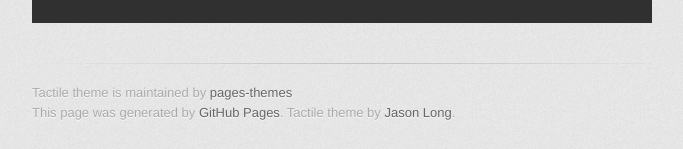
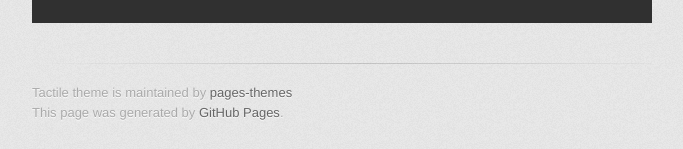
Before and after one commit to pages-themes/tactile, a Jekyll site: the page built from index.md, in a window 1280 px wide and 900 px high, scrolled down 2697 px. Shown: the part 748-897 px from the top of the window, without its empty margins (298-981 px from the left). Built offline with Jekyll 4.4.1, drawn with Linux system fonts in a browser that asks for light colours; some web fonts are replaced.

```diff
--- a/_layouts/default.html
+++ b/_layouts/default.html
@@ -39,7 +39,7 @@
         {% if site.github.is_project_page %}
           {{ site.title | default: site.github.repository_name }} is maintained by <a href="{{ site.github.owner_url }}">{{ site.github.owner_name }}</a><br>
         {% endif %}
-          This page was generated by <a href="https://pages.github.com">GitHub Pages</a>. Tactile theme by <a href="https://twitter.com/jasonlong">Jason Long</a>.
+          This page was generated by <a href="https://pages.github.com">GitHub Pages</a>.
         </footer>
 
       </div>
```
